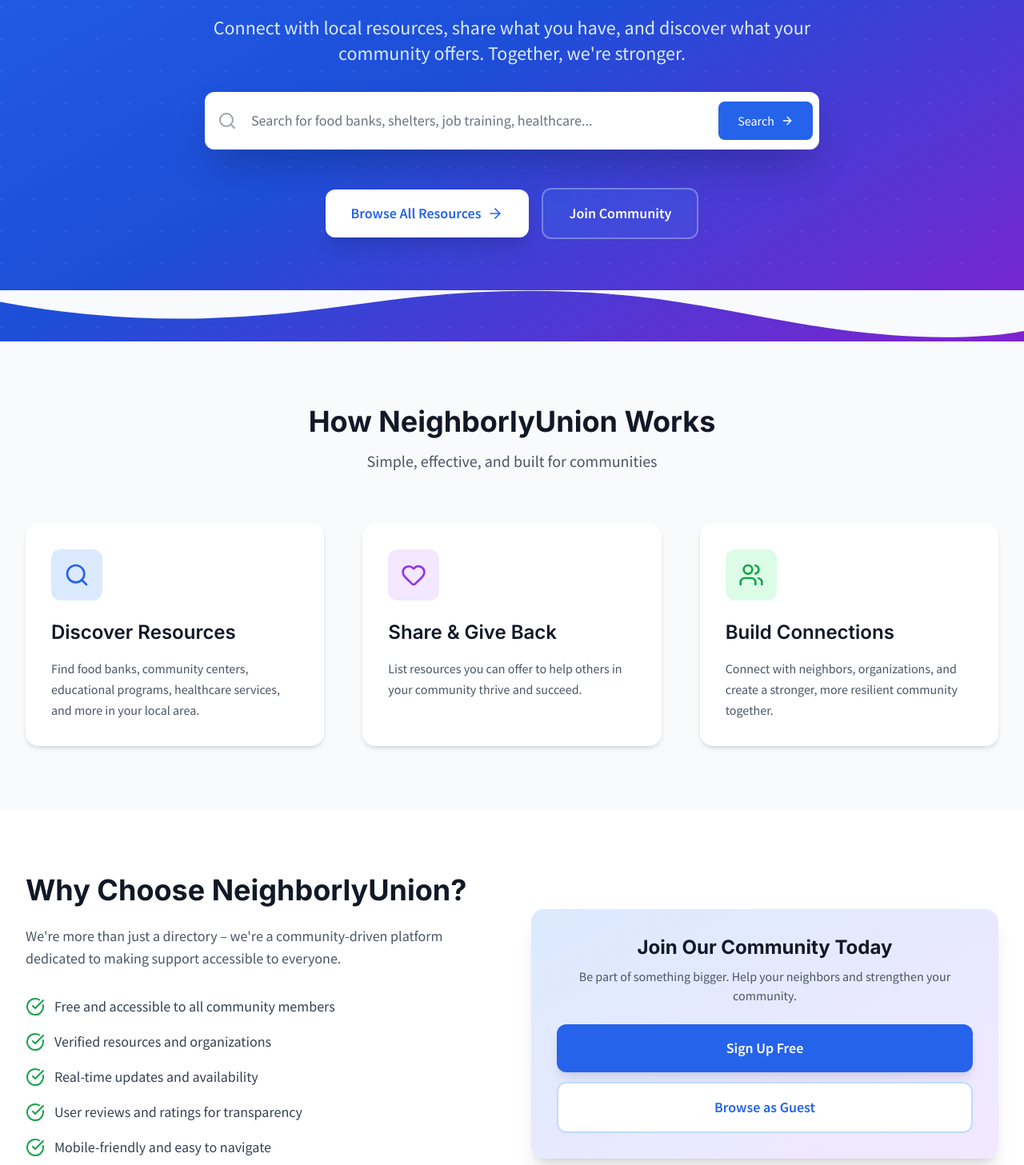
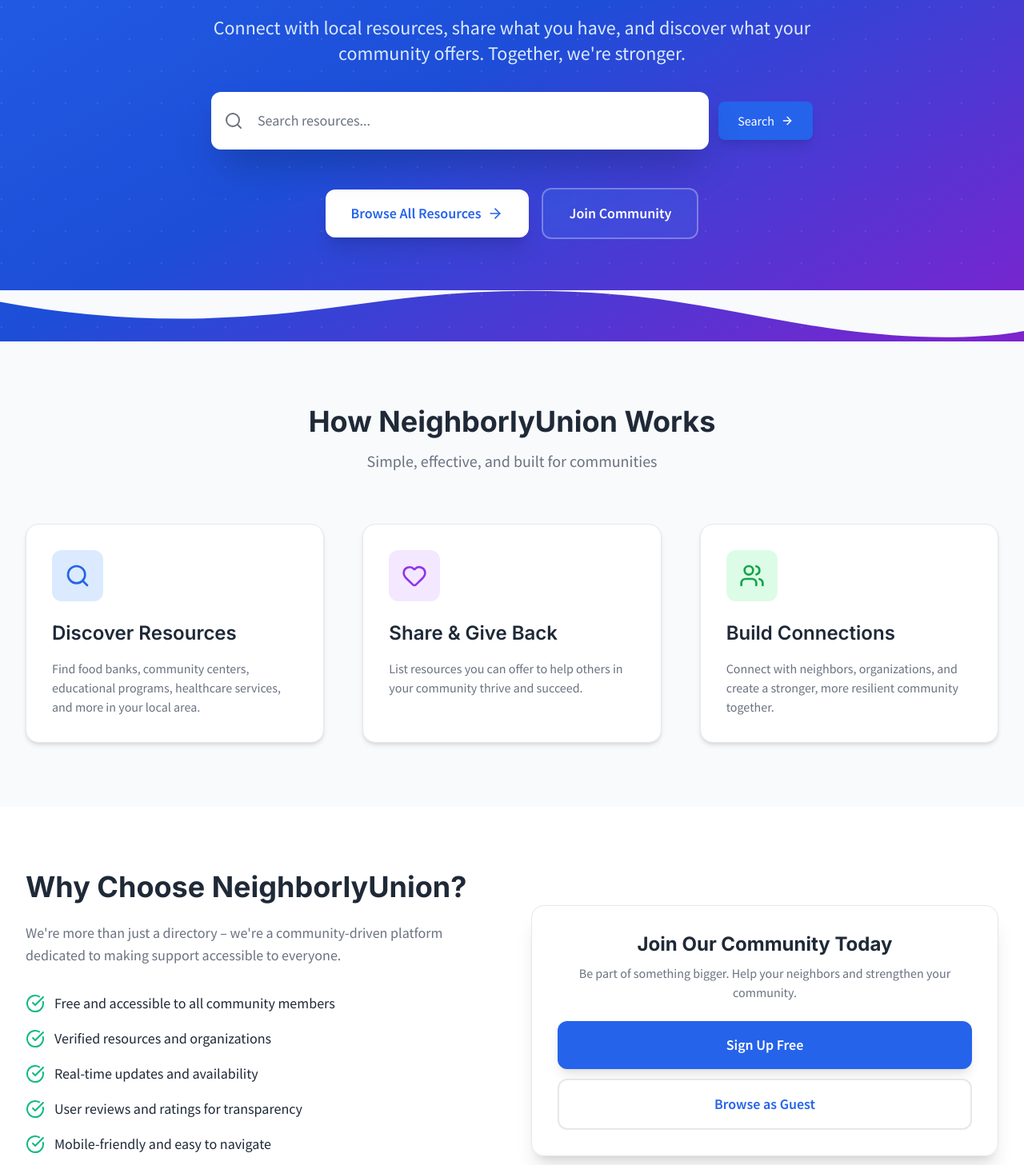
Before and after one commit to Bobbyxz16/neighborhelp-frontend, a React (Vite) app: page / in a window 1280 px wide. Shown: the part 313-1770 px from the top of the page at 80% size. Built offline with nearby package versions, Linux system fonts and the light colour scheme; no server answers.

Commit message:
new version 6

```diff
--- a/src/components/ui/ui-components/Header.jsx
+++ b/src/components/ui/ui-components/Header.jsx
@@ -142,7 +142,7 @@
                 </div>
               </div>
             ) : (
-              <div className="flex items-center space-x-2">
+              <div className="hidden md:flex items-center space-x-2">
                 <Button
                   variant="ghost"
                   size="sm"
--- a/src/pages/Home.jsx
+++ b/src/pages/Home.jsx
@@ -78,7 +78,7 @@
   ];
 
   return (
-    <div className="min-h-screen bg-gray-50">
+    <div className="min-h-screen bg-background">
       {/* Hero Section with Search and Login */}
       <div className="relative bg-gradient-to-br from-blue-600 via-blue-700 to-purple-700 overflow-hidden">
         {/* Background Pattern */}
@@ -123,22 +123,25 @@
             </p>
 
             {/* Search Bar */}
-            <div className="max-w-3xl mx-auto mb-8">
-              <form onSubmit={handleSearch} className="relative">
-                <div className="relative">
-                  <Search className="absolute left-4 top-1/2 transform -translate-y-1/2 text-gray-400 w-6 h-6" />
-                  <input
-                    type="text"
-                    value={searchQuery}
-                    onChange={(e) => setSearchQuery(e.target.value)}
-                    placeholder="Search for food banks, shelters, job training, healthcare..."
-                    className="w-full pl-14 pr-32 py-5 rounded-xl text-lg border-2 border-transparent focus:border-white focus:outline-none shadow-2xl"
-                  />
+            <div className="max-w-3xl mx-auto mb-8 px-2">
+              <form onSubmit={handleSearch} className="space-y-3 sm:space-y-0">
+                {/* Mobile: stacked layout, Desktop: inline */}
+                <div className="relative flex flex-col sm:flex-row sm:items-center gap-3">
+                  <div className="relative flex-1">
+                    <Search className="absolute left-4 top-1/2 transform -translate-y-1/2 text-muted-foreground w-5 h-5 sm:w-6 sm:h-6" />
+                    <input
+                      type="text"
+                      value={searchQuery}
+                      onChange={(e) => setSearchQuery(e.target.value)}
+                      placeholder="Search resources..."
+                      className="w-full pl-12 sm:pl-14 pr-4 py-4 sm:py-5 rounded-xl text-base sm:text-lg border-2 border-transparent bg-card text-foreground focus:border-white focus:outline-none shadow-2xl"
+                    />
+                  </div>
                   <button
                     type="submit"
-                    className="absolute right-2 top-1/2 transform -translate-y-1/2 px-6 py-3 bg-blue-600 text-white rounded-lg hover:bg-blue-700 font-medium transition-colors flex items-center gap-2"
+                    className="w-full sm:w-auto px-6 py-4 sm:py-3 bg-primary text-primary-foreground rounded-xl sm:rounded-lg hover:opacity-90 font-medium transition-all flex items-center justify-center gap-2 shadow-lg"
                   >
-                    Search
+                    <span>Search</span>
                     <ArrowRight className="w-4 h-4" />
                   </button>
                 </div>
@@ -171,36 +174,36 @@
 
         {/* Wave Divider */}
         <div className="absolute bottom-0 left-0 right-0">
-          <svg className="w-full h-16 fill-gray-50" viewBox="0 0 1200 120" preserveAspectRatio="none">
+          <svg className="w-full h-12 sm:h-16 fill-background" viewBox="0 0 1200 120" preserveAspectRatio="none">
             <path d="M321.39,56.44c58-10.79,114.16-30.13,172-41.86,82.39-16.72,168.19-17.73,250.45-.39C823.78,31,906.67,72,985.66,92.83c70.05,18.48,146.53,26.09,214.34,3V0H0V27.35A600.21,600.21,0,0,0,321.39,56.44Z" />
           </svg>
         </div>
       </div>
 
       {/* How It Works Section */}
-      <div className="py-20 bg-gray-50">
+      <div className="py-12 sm:py-20 bg-background">
         <div className="max-w-7xl mx-auto px-4 sm:px-6 lg:px-8">
-          <div className="text-center mb-16">
-            <h2 className="text-3xl lg:text-4xl font-bold text-gray-900 mb-4">
+          <div className="text-center mb-10 sm:mb-16">
+            <h2 className="text-2xl sm:text-3xl lg:text-4xl font-bold text-foreground mb-4">
               How NeighborlyUnion Works
             </h2>
-            <p className="text-xl text-gray-600 max-w-2xl mx-auto">
+            <p className="text-lg sm:text-xl text-muted-foreground max-w-2xl mx-auto">
               Simple, effective, and built for communities
             </p>
           </div>
 
-          <div className="grid md:grid-cols-3 gap-8 lg:gap-12">
+          <div className="grid grid-cols-1 md:grid-cols-3 gap-6 sm:gap-8 lg:gap-12">
             {features.map((feature, index) => {
               const Icon = feature.icon;
               return (
-                <div key={index} className="bg-white rounded-2xl p-8 shadow-md hover:shadow-xl transition-shadow">
-                  <div className={`inline-flex items-center justify-center w-16 h-16 ${feature.color} rounded-xl mb-6`}>
-                    <Icon className="w-8 h-8" />
+                <div key={index} className="bg-card rounded-2xl p-6 sm:p-8 shadow-md hover:shadow-xl transition-shadow border border-border">
+                  <div className={`inline-flex items-center justify-center w-14 h-14 sm:w-16 sm:h-16 ${feature.color} rounded-xl mb-4 sm:mb-6`}>
+                    <Icon className="w-7 h-7 sm:w-8 sm:h-8" />
                   </div>
-                  <h3 className="text-2xl font-semibold text-gray-900 mb-4">
+                  <h3 className="text-xl sm:text-2xl font-semibold text-foreground mb-3 sm:mb-4">
                     {feature.title}
                   </h3>
-                  <p className="text-gray-600 leading-relaxed">
+                  <p className="text-muted-foreground leading-relaxed text-sm sm:text-base">
                     {feature.description}
                   </p>
                 </div>
@@ -211,18 +214,18 @@
       </div>
 
       {/* Benefits Section */}
-      <div className="py-20 bg-white">
+      <div className="py-12 sm:py-20 bg-card">
         <div className="max-w-7xl mx-auto px-4 sm:px-6 lg:px-8">
-          <div className="grid lg:grid-cols-2 gap-12 items-center">
+          <div className="grid lg:grid-cols-2 gap-8 sm:gap-12 items-center">
             <div>
-              <h2 className="text-3xl lg:text-4xl font-bold text-gray-900 mb-6">
+              <h2 className="text-2xl sm:text-3xl lg:text-4xl font-bold text-foreground mb-4 sm:mb-6">
                 Why Choose NeighborlyUnion?
               </h2>
-              <p className="text-lg text-gray-600 mb-8">
+              <p className="text-base sm:text-lg text-muted-foreground mb-6 sm:mb-8">
                 We're more than just a directory – we're a community-driven platform dedicated to making support accessible to everyone.
               </p>
 
-              <div className="space-y-4">
+              <div className="space-y-3 sm:space-y-4">
                 {[
                   'Free and accessible to all community members',
                   'Verified resources and organizations',
@@ -232,20 +235,20 @@
                   'Privacy-focused and secure platform'
                 ].map((benefit, index) => (
                   <div key={index} className="flex items-start gap-3">
-                    <CheckCircle className="w-6 h-6 text-green-600 flex-shrink-0 mt-0.5" />
-                    <span className="text-gray-700 text-lg">{benefit}</span>
+                    <CheckCircle className="w-5 h-5 sm:w-6 sm:h-6 text-success flex-shrink-0 mt-0.5" />
+                    <span className="text-foreground text-base sm:text-lg">{benefit}</span>
                   </div>
                 ))}
               </div>
             </div>
 
-            <div className="relative">
-              <div className="bg-gradient-to-br from-blue-100 to-purple-100 rounded-2xl p-8 shadow-xl">
+            <div className="relative mt-8 lg:mt-0">
+              <div className="bg-gradient-to-br from-primary/10 to-secondary/10 rounded-2xl p-6 sm:p-8 shadow-xl border border-border">
                 <div className="text-center mb-6">
-                  <h3 className="text-2xl font-bold text-gray-900 mb-2">
+                  <h3 className="text-xl sm:text-2xl font-bold text-foreground mb-2">
                     Join Our Community Today
                   </h3>
-                  <p className="text-gray-600">
+                  <p className="text-muted-foreground text-sm sm:text-base">
                     Be part of something bigger. Help your neighbors and strengthen your community.
                   </p>
                 </div>
@@ -253,13 +256,13 @@
                 <div className="space-y-3">
                   <button
                     onClick={() => navigate('/register')}
-                    className="w-full px-6 py-4 bg-blue-600 text-white rounded-xl font-semibold text-lg hover:bg-blue-700 transition-colors shadow-lg"
+                    className="w-full px-6 py-3 sm:py-4 bg-primary text-primary-foreground rounded-xl font-semibold text-base sm:text-lg hover:opacity-90 transition-all shadow-lg"
                   >
                     Sign Up Free
                   </button>
                   <button
                     onClick={() => navigate('/resources')}
-                    className="w-full px-6 py-4 bg-white text-blue-600 rounded-xl font-semibold text-lg hover:bg-gray-50 transition-colors border-2 border-blue-200"
+                    className="w-full px-6 py-3 sm:py-4 bg-card text-primary rounded-xl font-semibold text-base sm:text-lg hover:bg-accent transition-colors border-2 border-primary/20"
                   >
                     Browse as Guest
                   </button>
--- a/src/pages/resource-search/index.jsx
+++ b/src/pages/resource-search/index.jsx
@@ -402,19 +402,19 @@
       <Header user={user} onLogout={handleLogout} />
 
       <main className="pt-16">
-        <div className="max-w-7xl mx-auto px-4 sm:px-6 lg:px-8 py-8">
+        <div className="max-w-7xl mx-auto px-4 sm:px-6 lg:px-8 py-4 sm:py-8">
           {/* Page Header */}
-          <div className="mb-8">
-            <h1 className="text-3xl font-bold text-foreground mb-2">
+          <div className="mb-6 sm:mb-8">
+            <h1 className="text-2xl sm:text-3xl font-bold text-foreground mb-2">
               {savedOnly ? 'Saved Resources' : 'Find Community Resources'}
             </h1>
-            <p className="text-muted-foreground">
+            <p className="text-sm sm:text-base text-muted-foreground">
               Discover local aid services, support organizations, and community resources in your area.
             </p>
           </div>
 
           {/* Search Section */}
-          <div className="mb-8">
+          <div className="mb-6 sm:mb-8">
             <SearchBar
               ref={searchInputRef}
               searchQuery={searchQuery}
@@ -424,7 +424,7 @@
             />
           </div>
 
-          <div className="grid grid-cols-1 lg:grid-cols-4 gap-8">
+          <div className="grid grid-cols-1 lg:grid-cols-4 gap-4 sm:gap-8">
             {/* Filters Sidebar */}
             <div className="lg:col-span-1">
               <SearchFilters
```
Also changed, not shown: src/index.css (+78 -1 lines), src/pages/resource-search/components/SearchBar.jsx (+10 -8 lines).
